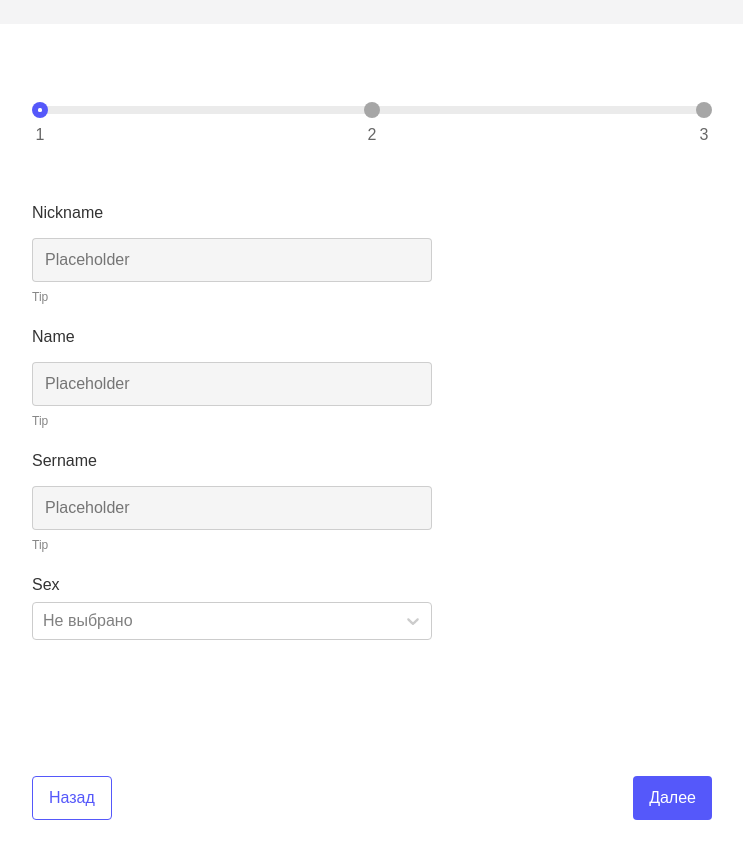
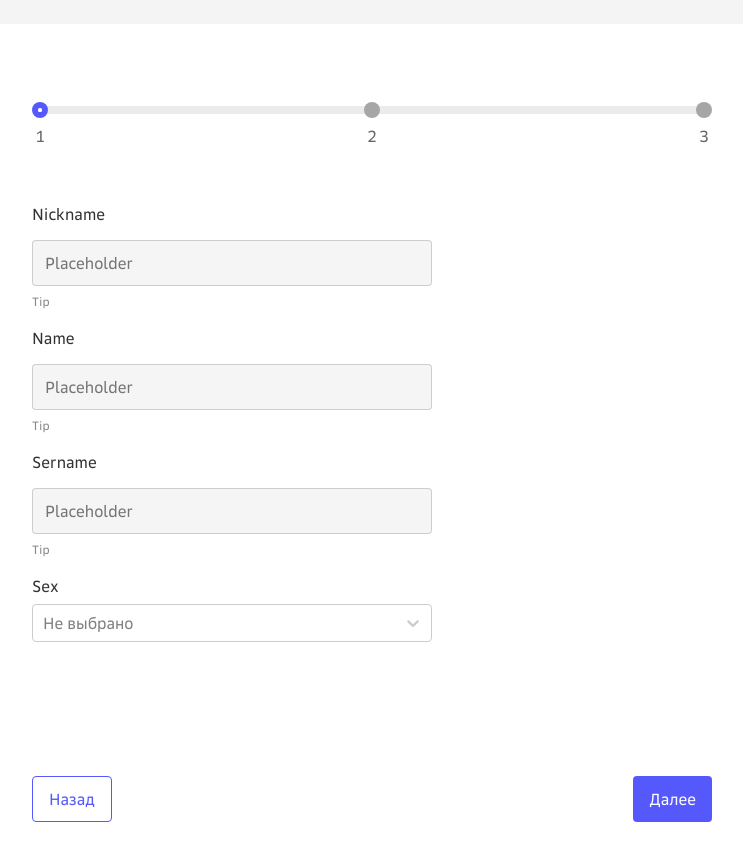
Before and after one commit to Mudretz/testTaskCloud, a React (Vite) app: page /create in a window 1280 px wide. Shown: the whole page, without its empty margins (268-1011 px from the left). Built offline with nearby package versions, Linux system fonts and the light colour scheme.

Commit message:
добавил шрифты и изменил стили для checkbox и radio

```diff
--- a/src/App.scss
+++ b/src/App.scss
@@ -1,4 +1,8 @@
 @import "../src/constants/colors.scss";
+@font-face {
+    font-family: "SB Sans Interface";
+    src: url(./assets/fonts/SBSansInterface-Regular.woff2) format("woff2");
+}
 
 .container {
     padding-top: 24px;
@@ -7,7 +11,7 @@
     background-color: $grey;
     display: flex;
     justify-content: center;
-    font-family: sans-serif;
+    font-family: "SB Sans Interface";
     color: $text-color;
 }
 
--- a/src/components/common/inputs/checkBox/CheckBox.tsx
+++ b/src/components/common/inputs/checkBox/CheckBox.tsx
@@ -20,7 +20,8 @@ const Checkbox: FC<Props> = ({ name, nameInput, data, errorMessage }) => {
                     <label key={item}>
                         <input
                             id={`field-checkbox-group-option-${index + 1}`}
-                            type="checkbox" value={item}
+                            type="checkbox"
+                            value={item}
                             className={style.input}
                             {...register(nameInput)}
                         />
--- a/src/components/common/inputs/checkBox/checkBox.module.scss
+++ b/src/components/common/inputs/checkBox/checkBox.module.scss
@@ -15,6 +15,7 @@
 
 .input {
     margin-right: 10px;
+    accent-color: $purple;
 }
 
 .error {
--- a/src/components/common/inputs/radioGroup/radioGroup.module.scss
+++ b/src/components/common/inputs/radioGroup/radioGroup.module.scss
@@ -15,6 +15,7 @@
 
 .input {
     margin-right: 10px;
+    accent-color: $purple;
 }
 
 .error {
```
Also changed, not shown: src/assets/fonts/SBSansInterface-Regular.woff2 (added).
